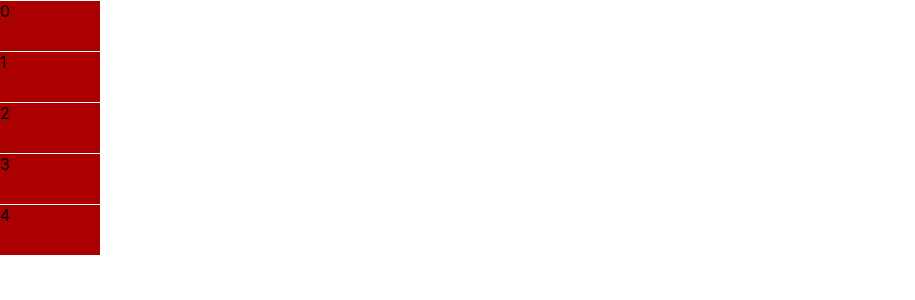
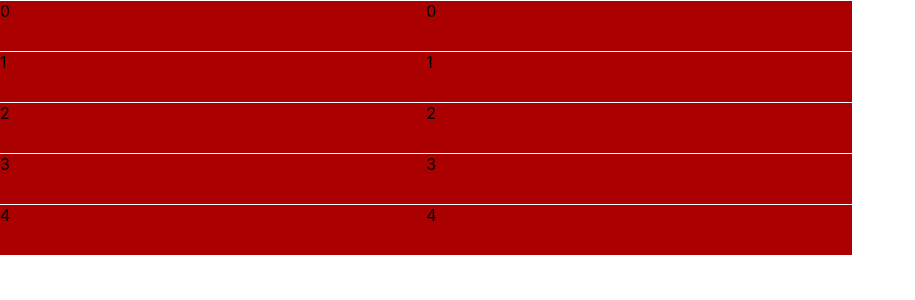
Before and after one commit to lexguy/react-slidepicker, a React (Create React App) app: page / in a window 1280 px wide. Shown: the top 300 px of the page, without its empty margins (0-915 px from the left). Built offline with nearby package versions, Linux system fonts and the light colour scheme.

Commit message:
singlewheel/class component

```diff
--- a/src/react-slidepicker/src/index.tsx
+++ b/src/react-slidepicker/src/index.tsx
@@ -6,13 +6,29 @@ class RePicker extends React.Component {
   }
   render() {
     return (
+      <div
+        style={{
+          // backgroundColor: "#00c",
+          // width: `33vw`,
+          flexDirection: "row",
+          display: "flex",
+        }}
+      >
         <SingleSlide
           list={[]}
+          itemHeight={50}
+          inparindex={1}
+          visibleNum={3}
+          done={() => {}}
+        />
+        <SingleSlide
+          list={[{}, {}]}
           itemHeight={50}
           inparindex={1}
           visibleNum={5}
           done={() => {}}
         />
+      </div>
     );
   }
 }
--- a/src/react-slidepicker/src/single.tsx
+++ b/src/react-slidepicker/src/single.tsx
@@ -1,13 +1,14 @@
 /*
  * @Author: xuwei
  * @Date: 2021-01-08 10:41:24
- * @LastEditTime: 2021-01-09 17:24:27
+ * @LastEditTime: 2021-01-14 16:22:56
  * @LastEditors: xuwei
  * @Description:
  */
-import React, { useState } from "react";
+import { render } from "@testing-library/react";
+import React, { Component, useState } from "react";
 
-interface Props {
+interface IProps {
   list: object[];
   itemHeight: number; // per item height
   visibleNum: number; // visible lins
@@ -24,32 +25,45 @@ interface Props {
   inparindex?: number;
   done: (a: number, b: number) => void;
 }
+interface State {
+  offsetY: number;
+}
 
-let initOff = 0;
-let wrapOffset = 0; //每次手势结束后计算 div 基于初始位置的偏移
+export class SingleSlide extends React.Component<IProps> {
+  initOff: number;
+  wrapOffset: number;
+  state: State;
+  constructor(props: IProps) {
+    super(props);
+    this.initOff = 0;
+    this.wrapOffset = 0; //每次手势结束后计算 div 基于初始位置的偏移
+    this.state = { offsetY: 0 };
+  }
 
-export function SingleSlide(props: Props) {
-  const [offsetY, setOffsetY] = useState(0);
-  function onStart(event: React.TouchEvent) {
+  /** ----------------------------------- Touch ----------------------------------------- */
+  onStart = (event: React.TouchEvent) => {
     const touchY = event.touches[0].pageY;
-    initOff = touchY;
-    console.info("Init", initOff);
-  }
-  function onMoving(event: React.TouchEvent) {
+    this.initOff = touchY;
+    console.info("Init", this.initOff);
+  };
+  onMoving = (event: React.TouchEvent) => {
     const touchY = event.touches[0].pageY;
-    const transY = touchY - initOff + wrapOffset;
-    setOffsetY(transY);
+    const transY = touchY - this.initOff + this.wrapOffset;
+    this.setState({ offsetY: transY });
     console.info("-------------------------------");
     console.info("ING--touchY", touchY);
-    console.info("ING--initOff", initOff);
+    console.info("ING--initOff", this.initOff);
     console.info("ING--transY", transY);
-  }
-  function onMoveEnd(event: React.TouchEvent) {
+  };
+  onMoveEnd = (event: React.TouchEvent) => {
     const touchY = event.changedTouches[0].pageY;
-    wrapOffset = wrapOffset + (touchY - initOff);
+    this.wrapOffset = this.wrapOffset + (touchY - this.initOff);
     console.info("END", event);
-    console.info("wrapOffset", wrapOffset);
-  }
+    console.info("wrapOffset", this.wrapOffset);
+  };
+
+  /** ----------------------------------- Render ----------------------------------------- */
+  render() {
     const {
       list,
       itemHeight,
@@ -57,29 +71,32 @@ export function SingleSlide(props: Props) {
       activeBgColor,
       normalBgColor,
       normalBgOpacity,
-  } = props;
+    } = this.props;
     return (
-    <div>
       <div
-        onTouchMove={onMoving}
-        onTouchStart={onStart}
-        onTouchEnd={onMoveEnd}
-        style={{ transform: `translateY(${offsetY}px)` }}
+        onTouchMove={this.onMoving}
+        onTouchStart={this.onStart}
+        onTouchEnd={this.onMoveEnd}
+        style={{
+          transform: `translateY(${this.state.offsetY}px)`,
+          width: `33.3vw`,
+          display: "inline-block",
+        }}
       >
         {[1, 1, 1, 11, 1].map((item, index) => (
           <div
             key={index}
             style={{
-              width: 100,
+              width: `100%`,
               height: itemHeight,
               marginTop: 1,
               backgroundColor: "#a00",
             }}
           >
-            {index}
+            <span>{index}</span>
           </div>
         ))}
       </div>
-    </div>
     );
   }
+}
```
Also changed, not shown: 1 other file (tests, documents, lock files or other folders). Lines whose indentation alone changed are shown as unchanged.
